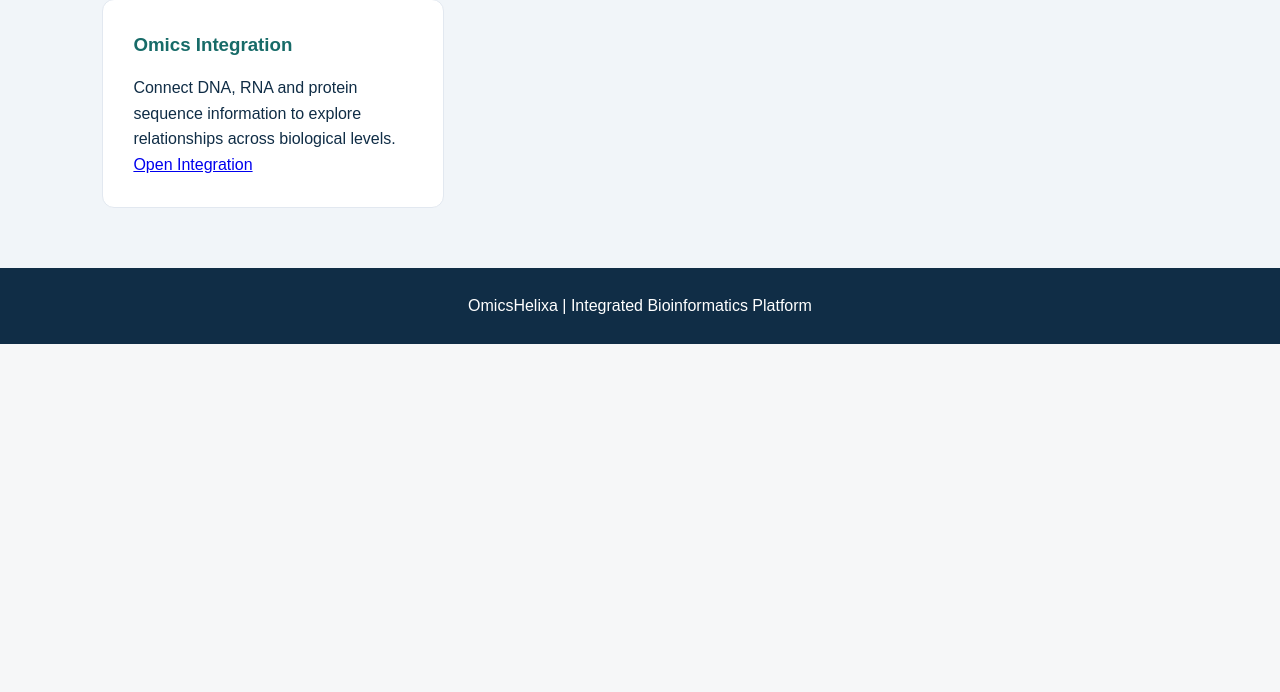
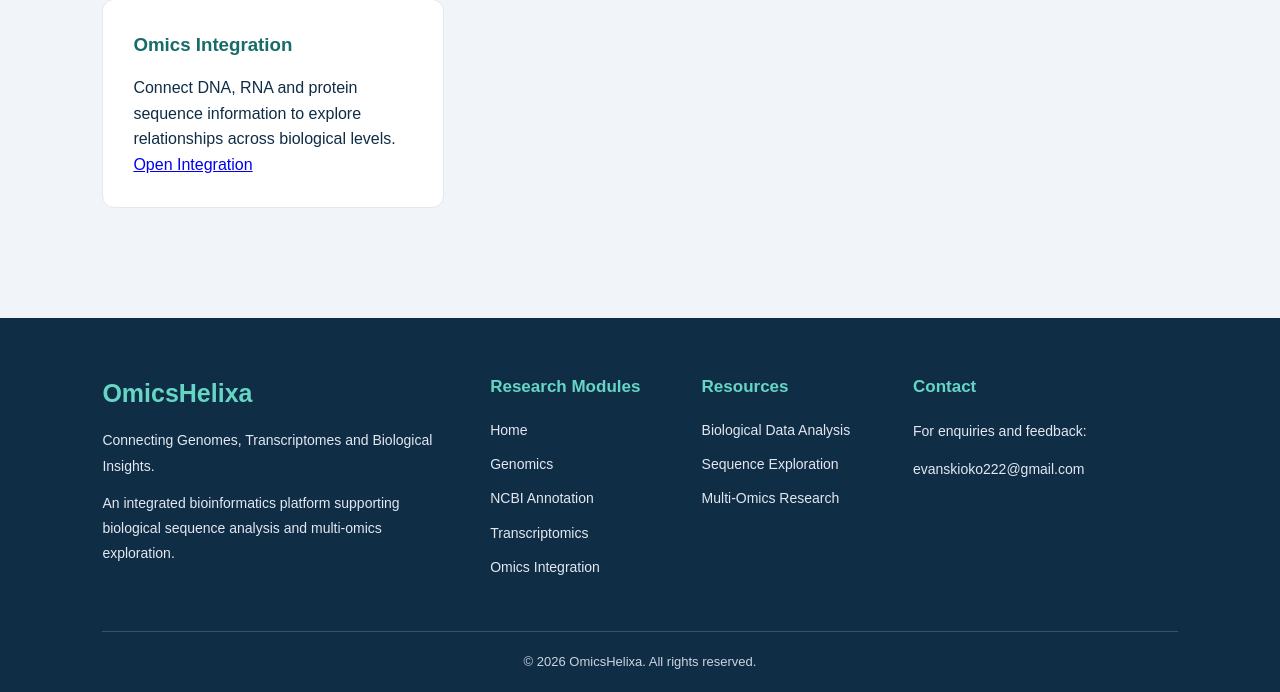
Before and after one commit to Evanno000/OmicsHelixa, a Flask app: page / in a window 1280 px wide. Shown: the part 1085-1777 px from the top of the page. Before the commit the page ends 1429 px from the top, so only its background shows below. Run offline with Flask 3, Linux system fonts and the light colour scheme.

Commit message:
Add shared professional footer across all pages

```diff
--- /dev/null
+++ b/static/css/footer.css
@@ -0,0 +1,88 @@
+
+/* =========================================
+   OMICSHELIXA SHARED PROFESSIONAL FOOTER
+========================================= */
+
+.site-footer {
+    background-color: #102D46;
+    color: white;
+    padding: 55px 8% 20px;
+    margin-top: 50px;
+}
+
+.footer-container {
+    display: grid;
+    grid-template-columns: 2fr 1fr 1fr 1.5fr;
+    gap: 35px;
+    max-width: 1200px;
+    margin: 0 auto;
+}
+
+.footer-section h2 {
+    font-size: 25px;
+    color: #65D6C4;
+    margin-bottom: 15px;
+}
+
+.footer-section h3 {
+    font-size: 17px;
+    color: #65D6C4;
+    margin-bottom: 18px;
+}
+
+.footer-section p {
+    font-size: 14px;
+    line-height: 1.8;
+    color: #E2E8F0;
+    margin-bottom: 12px;
+}
+
+.footer-section ul {
+    list-style: none;
+    padding: 0;
+}
+
+.footer-section li {
+    margin-bottom: 12px;
+    font-size: 14px;
+    color: #E2E8F0;
+}
+
+.footer-section a {
+    color: #E2E8F0;
+    text-decoration: none;
+    font-size: 14px;
+    transition: color 0.3s ease;
+}
+
+.footer-section a:hover {
+    color: #65D6C4;
+}
+
+.footer-bottom {
+    border-top: 1px solid #36536A;
+    margin-top: 40px;
+    padding-top: 20px;
+    text-align: center;
+}
+
+.footer-bottom p {
+    font-size: 13px;
+    color: #CBD5E1;
+}
+
+
+/* RESPONSIVE FOOTER */
+
+@media (max-width: 768px) {
+    .footer-container {
+        grid-template-columns: repeat(2, 1fr);
+        gap: 30px;
+    }
+}
+
+@media (max-width: 480px) {
+    .footer-container {
+        grid-template-columns: 1fr;
+    }
+}
--- a/static/css/style.css
+++ b/static/css/style.css
@@ -1,5 +1,8 @@
 
-/* GENERAL STYLING */
+/* =========================================
+   GENERAL STYLING
+========================================= */
+
 * {
     margin: 0;
     padding: 0;
@@ -13,7 +16,11 @@ body {
     line-height: 1.6;
 }
 
-/* HEADER AND NAVIGATION */
+
+/* =========================================
+   HEADER AND NAVIGATION
+========================================= */
+
 header {
     background-color: #102D46;
     color: white;
@@ -55,7 +62,11 @@ nav a:hover {
     color: #65D6C4;
 }
 
-/* HERO SECTION */
+
+/* =========================================
+   HERO SECTION
+========================================= */
+
 .hero {
     padding: 90px 8%;
     background: linear-gradient(135deg, #102D46, #176B68);
@@ -74,17 +85,25 @@ nav a:hover {
     color: #E2E8F0;
 }
 
-/* RESEARCH ORGANISM */
+
+/* =========================================
+   RESEARCH ORGANISM
+========================================= */
+
 .organism {
     padding: 25px 8%;
     background-color: white;
 }
 
 .organism strong {
-    color: #176B68;
+    color: #17686b;
 }
 
-/* RESEARCH MODULES */
+
+/* =========================================
+   RESEARCH MODULES
+========================================= */
+
 .modules {
     padding: 60px 8%;
 }
@@ -112,16 +131,13 @@ nav a:hover {
     margin-bottom: 15px;
 }
 
-/* FOOTER */
-footer {
-    background-color: #102D46;
-    color: white;
-    text-align: center;
-    padding: 25px;
-}
 
-/* MOBILE RESPONSIVENESS */
+/* =========================================
+   MOBILE RESPONSIVENESS
+========================================= */
+
 @media (max-width: 768px) {
+
     .module-container {
         grid-template-columns: 1fr;
     }
@@ -129,4 +145,5 @@ footer {
     .hero h2 {
         font-size: 32px;
     }
+
 }
--- /dev/null
+++ b/templates/_footer.html
@@ -0,0 +1,67 @@
+
+<footer class="site-footer">
+
+    <div class="footer-container">
+
+        <!-- ABOUT OMICSHELIXA -->
+        <div class="footer-section footer-about">
+            <h2>OmicsHelixa</h2>
+
+            <p>
+                Connecting Genomes, Transcriptomes and
+                Biological Insights.
+            </p>
+
+            <p>
+                An integrated bioinformatics platform
+                supporting biological sequence analysis
+                and multi-omics exploration.
+            </p>
+        </div>
+
+        <!-- RESEARCH MODULES -->
+        <div class="footer-section">
+            <h3>Research Modules</h3>
+
+            <ul>
+                <li><a href="/">Home</a></li>
+                <li><a href="/genomics">Genomics</a></li>
+                <li><a href="/annotation">NCBI Annotation</a></li>
+                <li><a href="/transcriptomics">Transcriptomics</a></li>
+                <li><a href="/integration">Omics Integration</a></li>
+            </ul>
+        </div>
+
+        <!-- RESOURCES -->
+        <div class="footer-section">
+            <h3>Resources</h3>
+
+            <ul>
+                <li>Biological Data Analysis</li>
+                <li>Sequence Exploration</li>
+                <li>Multi-Omics Research</li>
+            </ul>
+        </div>
+
+        <!-- CONTACT -->
+        <div class="footer-section">
+            <h3>Contact</h3>
+
+            <p>For enquiries and feedback:</p>
+
+            <a href="mailto:evanskioko222@gmail.com">
+                evanskioko222@gmail.com
+            </a>
+        </div>
+
+    </div>
+
+    <!-- COPYRIGHT -->
+    <div class="footer-bottom">
+        <p>
+            &copy; 2026 OmicsHelixa.
+            All rights reserved.
+        </p>
+    </div>
+
+</footer>
--- a/templates/genomics.html
+++ b/templates/genomics.html
@@ -49,6 +49,9 @@
         "inLanguage": "en"
     }
     </script>
+
+    <!-- Shared OmicsHelixa Footer Stylesheet -->
+    <link rel="stylesheet" href="{{ url_for('static', filename='css/footer.css') }}">
 
     <style>
         :root {
@@ -1421,6 +1424,8 @@
 
 </main>
 
+<!-- SHARED OMICSHELIXA FOOTER -->
+{% include '_footer.html' %}
 
 <script>
 
--- a/templates/index.html
+++ b/templates/index.html
@@ -83,12 +83,15 @@
 
     <!-- Stylesheet -->
     <link rel="stylesheet" href="{{ url_for('static', filename='css/style.css') }}">
+    <link rel="stylesheet" href="{{ url_for('static', filename='css/footer.css') }}">
 </head>
 
 <body>
 
+    <!-- HEADER AND NAVIGATION -->
     <header>
         <div class="navbar">
+
             <div class="logo">
                 <h1>OmicsHelixa</h1>
                 <p>Connecting Genomes, Transcriptomes and Biological Insights.</p>
@@ -101,10 +104,13 @@
                 <a href="/transcriptomics">Transcriptomics</a>
                 <a href="/integration">Integration</a>
             </nav>
+
         </div>
     </header>
 
+    <!-- HERO SECTION -->
     <section class="hero">
+
         <h2>Explore Biological Data Through Integrated Omics Analysis</h2>
 
         <p>
@@ -113,15 +119,20 @@
             retrieve annotated genome information and investigate
             relationships between different levels of biological data.
         </p>
+
     </section>
 
+    <!-- RESEARCH ORGANISM -->
     <section class="organism">
+
         <p>
             <strong>Initial research focus:</strong>
             <em>Plasmodium falciparum</em>
         </p>
+
     </section>
 
+    <!-- RESEARCH MODULES -->
     <section class="modules">
 
         <h2>Bioinformatics Modules</h2>
@@ -129,49 +140,64 @@
         <div class="module-container">
 
             <div class="module-card">
+
                 <h3>Genomics</h3>
+
                 <p>
                     Explore DNA sequences, nucleotide composition,
                     open reading frames and genomic features.
                 </p>
+
                 <a href="/genomics">Open Genomics</a>
+
             </div>
 
             <div class="module-card">
+
                 <h3>NCBI Annotation</h3>
+
                 <p>
                     Retrieve NCBI records, explore annotated coding
                     sequences and compare predicted ORFs with
                     annotated proteins.
                 </p>
+
                 <a href="/annotation">Open Annotation</a>
+
             </div>
 
             <div class="module-card">
+
                 <h3>Transcriptomics</h3>
+
                 <p>
                     Analyse RNA sequences, nucleotide composition,
                     transcriptional relationships and protein translation.
                 </p>
+
                 <a href="/transcriptomics">Open Transcriptomics</a>
+
             </div>
 
             <div class="module-card">
+
                 <h3>Omics Integration</h3>
+
                 <p>
                     Connect DNA, RNA and protein sequence information
                     to explore relationships across biological levels.
                 </p>
+
                 <a href="/integration">Open Integration</a>
+
             </div>
 
         </div>
 
     </section>
 
-    <footer>
-        <p>OmicsHelixa | Integrated Bioinformatics Platform</p>
-    </footer>
+    <!-- REUSABLE WEBSITE FOOTER -->
+    {% include '_footer.html' %}
 
 </body>
 </html>
```
Also changed, not shown: templates/annotation.html (+49 -23 lines), templates/integration.html (+5 -14 lines), templates/transcriptomics.html (+6 -17 lines).
